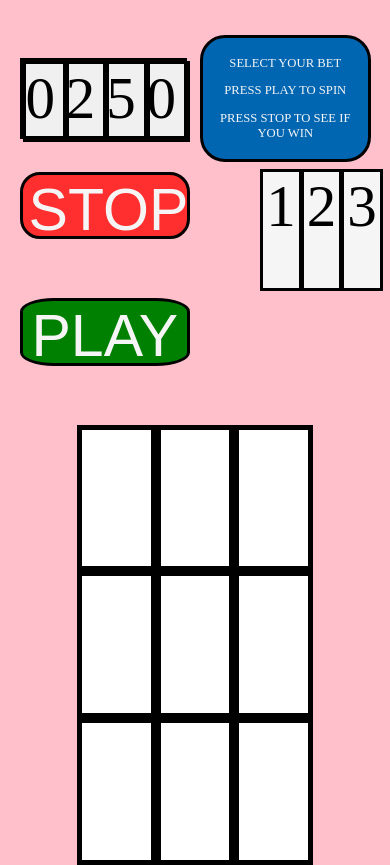
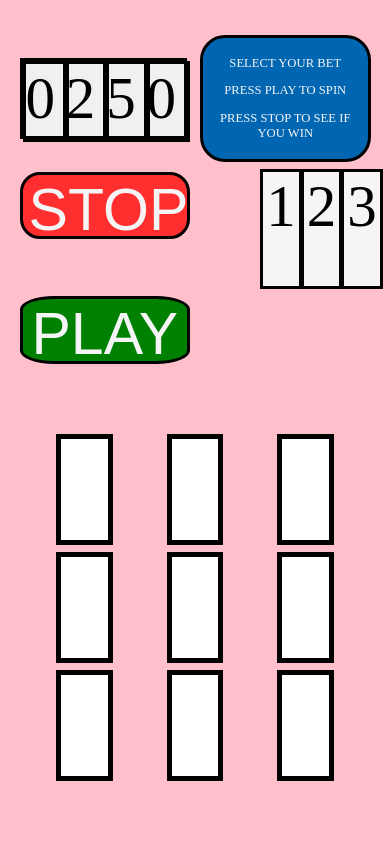
Before and after one commit to Brian-Patterson/pok-Slots, a plain HTML site: page index.html in a window 390 px wide. After the commit the page ends 844 px from the top, so only its background shows below. Drawn offline with Linux system fonts and the light colour scheme.

Commit message:
fixed full screen, tweeked mobile

```diff
--- a/style.css
+++ b/style.css
@@ -63,7 +63,7 @@ body {
     height: 15vh;
     display: flex;
     justify-content: center;
-    padding: 5px;
+    /* padding: 5px; */
 }
 
 .betSign {
@@ -164,7 +164,7 @@ body {
     }
 
     .slots {
-        grid-row: 4/span 2;
+        grid-row: 4/span 4;
         grid-column: 1/span 6;
         background-color: pink;
         display: grid;
@@ -173,14 +173,14 @@ body {
         /* width: 20vw; */
         justify-items: top;
         align-items: top;
-        margin: auto;
+        margin: 10px;
     }
 
     .slot {
         border: black solid 5px;
         background-color: white;
-        /* width: 12vw;
-        height: 12vh; */
+        width: 12vw;
+        height: 12vh;
         display: flex;
         justify-content: top;
         /* padding: 5px; */
@@ -203,11 +203,11 @@ body {
     }
 
     .ante {
-        width: 100%;
-        height: 100%;
+        /* width: 100%;
+        height: 100%; */
         border: black solid;
         font-size: 7vh;
-        align-self: center;
+        /* align-self: center; */
         background-color: whitesmoke;
     }
 
```
